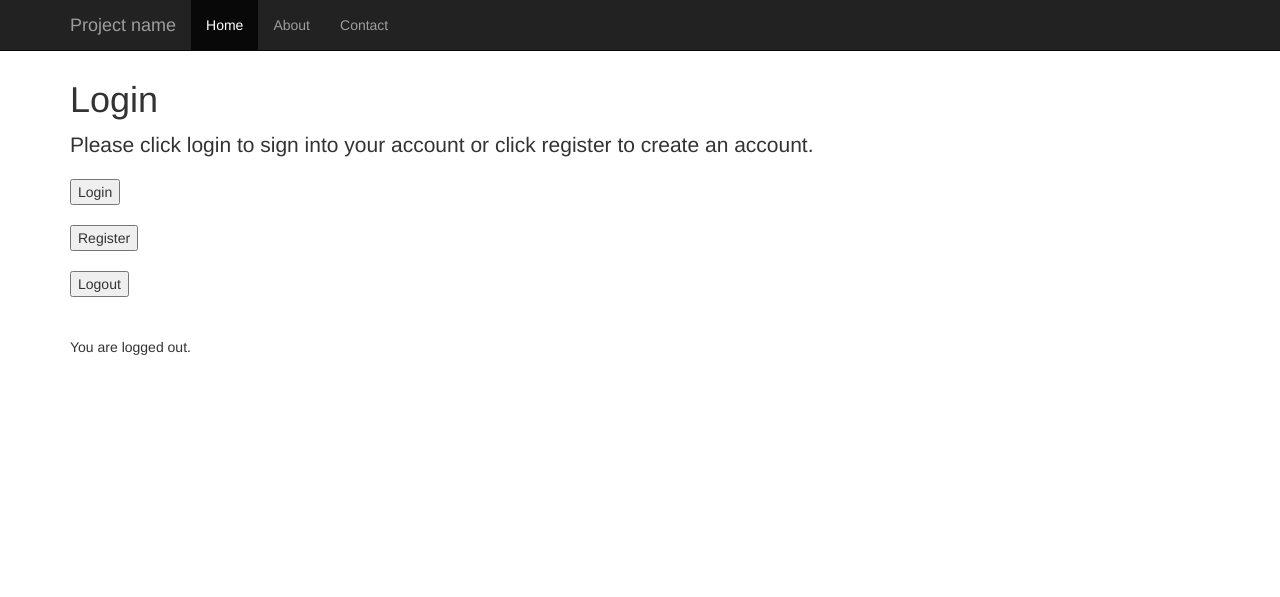
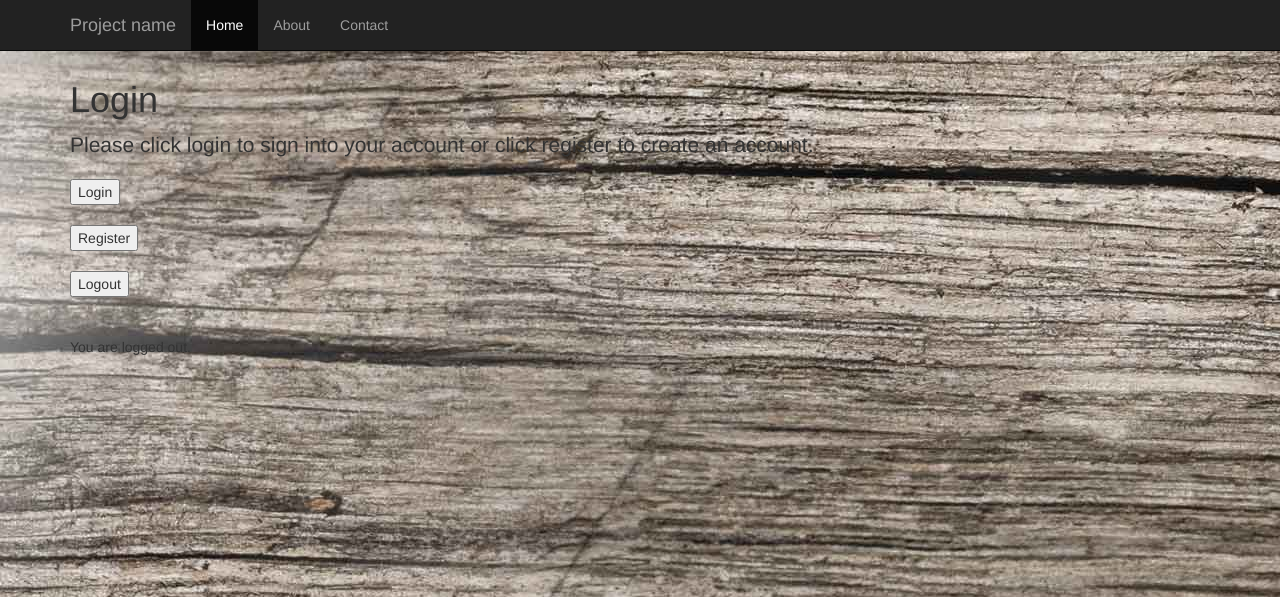
Before and after one commit to motlj/ecommerce, a PHP site: page / in a window 1280 px wide. Shown: the top 597 px of the page. Run offline with PHP 8.4, Linux system fonts and the light colour scheme.

Commit message:
added css styles and background

```diff
--- /dev/null
+++ b/assets/css/styles.css
@@ -0,0 +1,3 @@
+body {
+	background-image: url("assets/img/background.jpg")
+}
--- a/index.php
+++ b/index.php
@@ -7,7 +7,7 @@
     <meta http-equiv="X-UA-Compatible" content="IE=edge">
     <meta name="viewport" content="width=device-width, initial-scale=1">
 
-    <!--   <link rel="stylesheet" type="text/css" href="../assets/css/styles.css">   -->
+    <link rel="stylesheet" type="text/css" href="assets/css/styles.css">
     <link rel="stylesheet" type="text/css" href="assets/css/bootstrap.min.css">
 
     <title>Ecommerce</title>
```
Also changed, not shown: assets/img/background.jpg (added), 1 other file.
